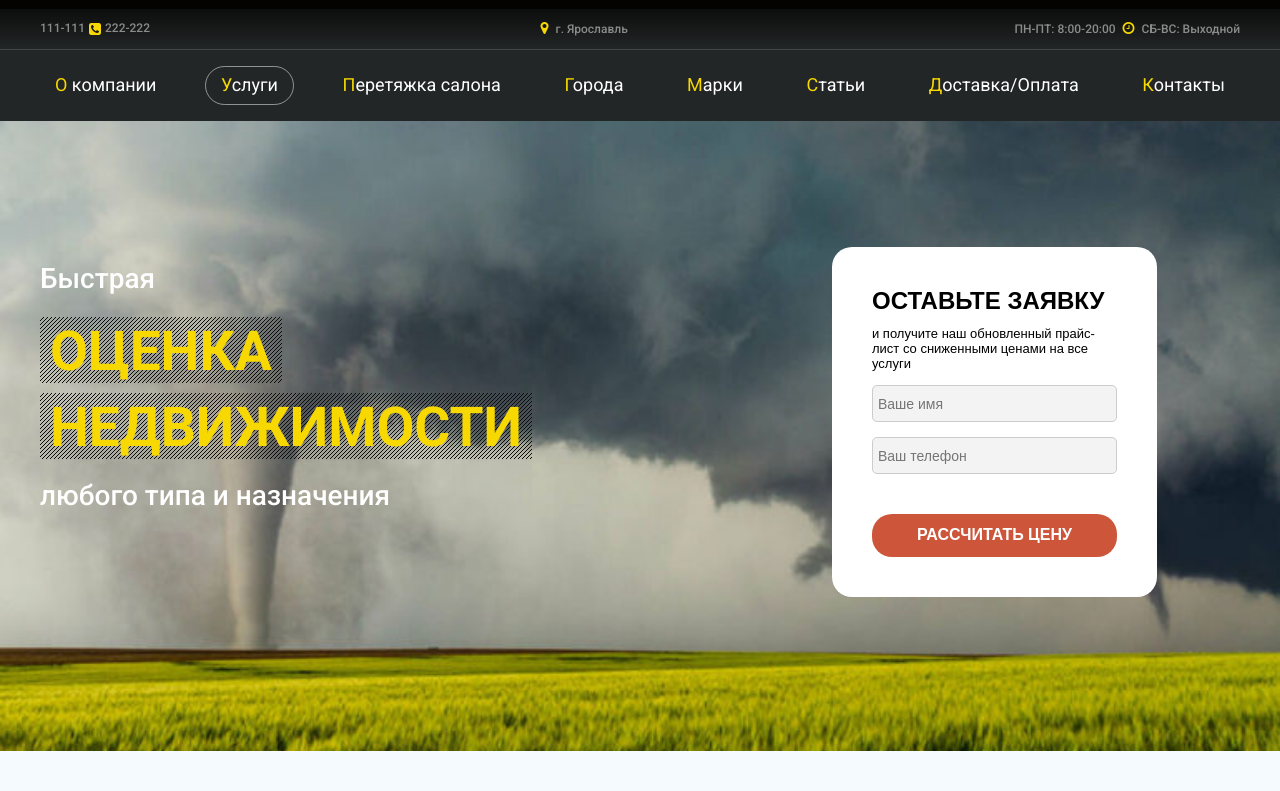
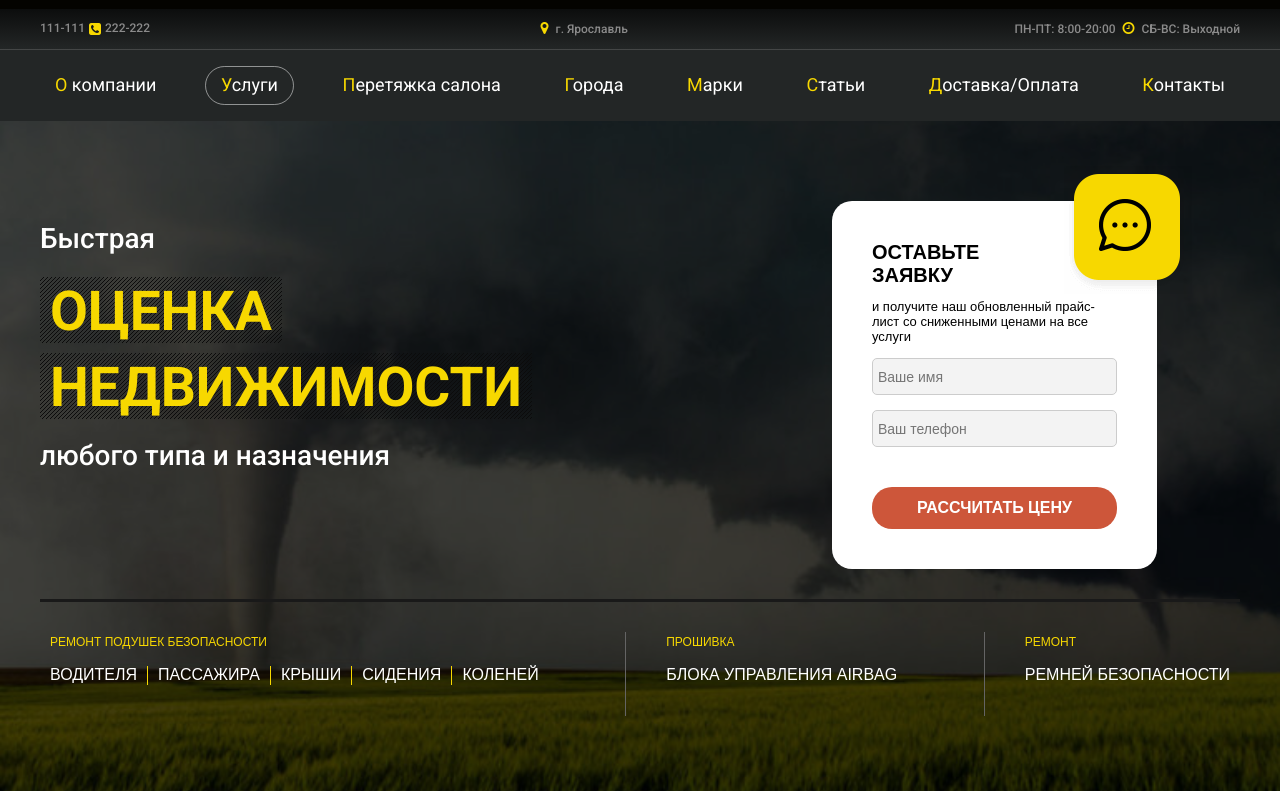
Before and after one commit to Blitz-coder/yarville, a plain HTML site: page index.html in a window 1280 px wide. Shown: the part 40-831 px from the top of the page. Before the commit the page ends 800 px from the top, so only its background shows below. Drawn offline with Linux system fonts and the light colour scheme.

Commit message:
create: subhero block

```diff
--- a/index.html
+++ b/index.html
@@ -108,14 +108,54 @@
         </div>
 
         <form action="#" class="hero-form">
-            <span class="hero-form__title">Оставьте заявку</span>
+            <span class="hero-form__title">Оставьте <br>заявку</span>
             <p class="hero-form__description">и получите наш обновленный прайс-лист со сниженными ценами на все услуги
             </p>
             <input type="text" class="hero-form__input" placeholder="Ваше имя">
             <input type="text" class="hero-form__input" placeholder="Ваш телефон">
             <button class="hero-form__submit">Рассчитать цену</button>
+            <div class="hero-form__icon">
+                <img src="img/icon-form.png" alt="">
+            </div>
         </form>
+        <div class="container subhero-container">
 
+            <div class="subhero-wrapper">
+
+                <div class="subhero-block">
+                    <span class="subhero-title">Ремонт подушек безопасности</span>
+                    <ul class="subhero-menu">
+                        <li class="subhero-menu__item"><a href="#" class="subhero-menu-link">Водителя</a></li>
+                        <li class="subhero-menu__item"><a href="#" class="subhero-menu-link">Пассажира</a></li>
+                        <li class="subhero-menu__item"><a href="#" class="subhero-menu-link">Крыши</a></li>
+                        <li class="subhero-menu__item"><a href="#" class="subhero-menu-link">Сидения</a></li>
+                        <li class="subhero-menu__item"><a href="#" class="subhero-menu-link">Коленей</a></li>
+                    </ul>
+                </div>
+
+                <div class="subhero-block">
+                    <span class="subhero-title">Прошивка</span>
+                    <ul class="subhero-menu">
+                        <li class="subhero-menu__item"><a href="#" class="subhero-menu-link">Блока управления
+                                Airbag</a></li>
+                    </ul>
+                </div>
+
+                <div class="subhero-block">
+                    <span class="subhero-title">Ремонт</span>
+                    <ul class="subhero-menu">
+                        <li class="subhero-menu__item"><a href="#" class="subhero-menu-link">Ремней безопасности</a>
+                        </li>
+
+                    </ul>
+
+                </div>
+
+
+
+            </div>
+            <!-- /.subhero-wrapper -->
+        </div>
     </section>
     <!-- /.hero -->
 
--- a/sass/blocks/_hero.sass
+++ b/sass/blocks/_hero.sass
@@ -7,10 +7,20 @@
         // background-size: cover
 
         &-slide
-            height: 630px
+            height: 670px
             background-position: center center
             background-repeat: no-repeat
             background-size: cover
+            &::before
+                content: ""
+                position: absolute
+                top: 0
+                left: 0
+                right: 0
+                bottom: 0
+                height: 100%
+                width: 100%
+                background: rgba(0, 0, 0, 0.7)
             &--1
                 background-image: url(../img/1.jpg)
             &--2
@@ -18,8 +28,9 @@
             &--3
                 background-image: url(../img/3.jpg)
     &-container
-        padding-top: 130px
-
+        padding-top: 90px
+        position: relative
+        z-index: 1000
     &-title
         display: inline-block
         font-family: Roboto, sans-serif
@@ -44,7 +55,7 @@
         background: $light
         position: absolute
         max-width: 325px
-        top: 20%
+        top: 12%
         left: 65%
         padding: 40px
         border: none
@@ -52,7 +63,7 @@
         display: flex
         flex-direction: column
         &__title
-            font-size: 24px
+            font-size: 20px
             font-weight: bold
             text-transform: uppercase
         &__description
@@ -83,3 +94,58 @@
             color: $light
             text-transform: uppercase
             font-weight: bold
+        &__icon
+            max-height: 140px
+            max-width: 140px
+            position: absolute
+            top: -35px
+            right: -35px
+.subhero
+    &-container
+        padding: 30px 0
+        border-top: 3px solid #191919
+        position: absolute
+        bottom: 45px
+        left: 50%
+        transform: translateX(-50%)
+        width: 100%
+    &-title
+        text-transform: uppercase
+        color: $primary
+        font-size: 12px
+        font-weight: medium
+        margin-bottom: 15px
+        padding-left: 10px
+    &-wrapper
+        display: flex
+        justify-content: space-between
+    &-block
+        max-width: 50%
+
+        &__wrapper
+            display: flex
+            justify-content: start
+            flex-wrap: wrap
+    &-block:not(:first-child)
+        max-width: 25%
+        padding-left: 30px
+        border-left: 1px solid #646464
+    &-menu
+        list-style: none
+        padding: 0px
+        display: flex
+        justify-content: start
+        flex-wrap: wrap
+
+        &__item
+            text-transform: uppercase
+            color: $light
+            font-size: 16px
+            margin-bottom: 15px
+            padding: 0 10px
+
+        &__item:not(:last-child)
+            border-right: 1px solid $primary
+        &-link
+            text-decoration: none
+            color: $light
```
Also changed, not shown: css/style.css, 1 other file.
